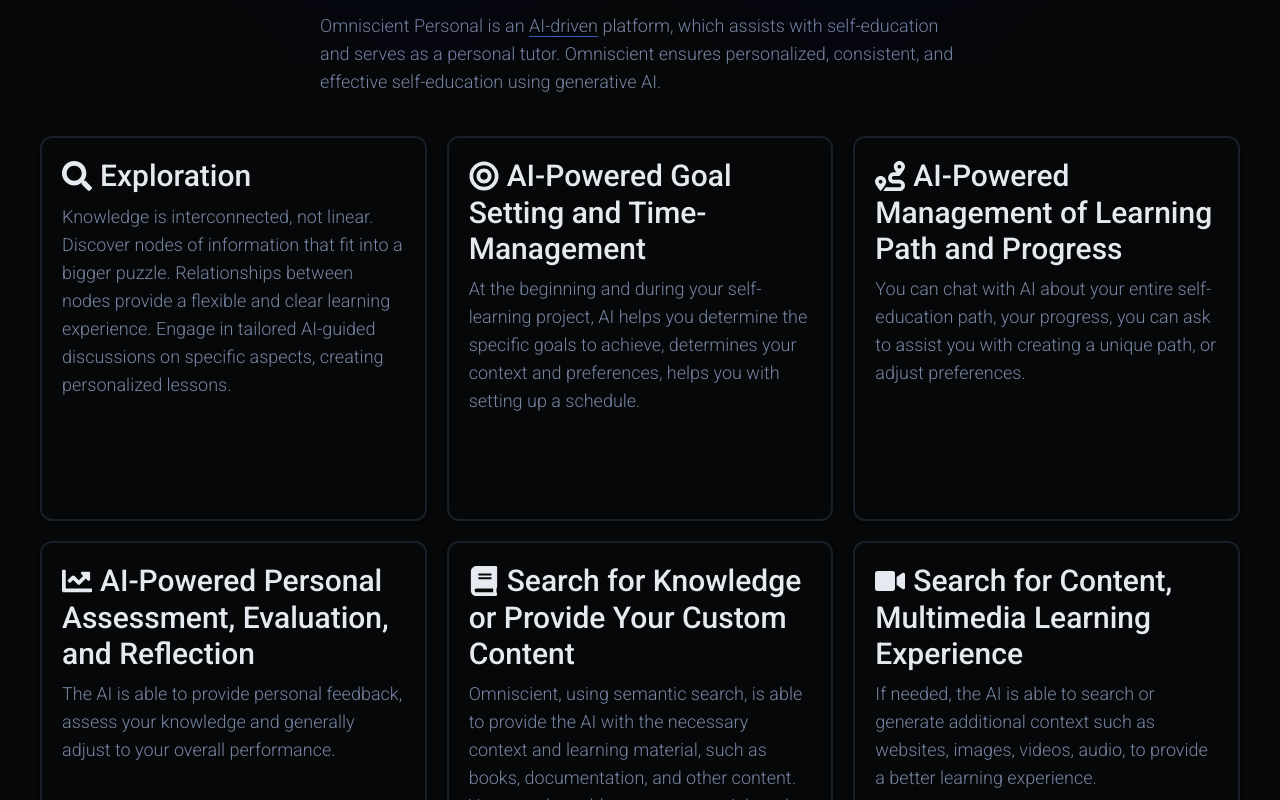
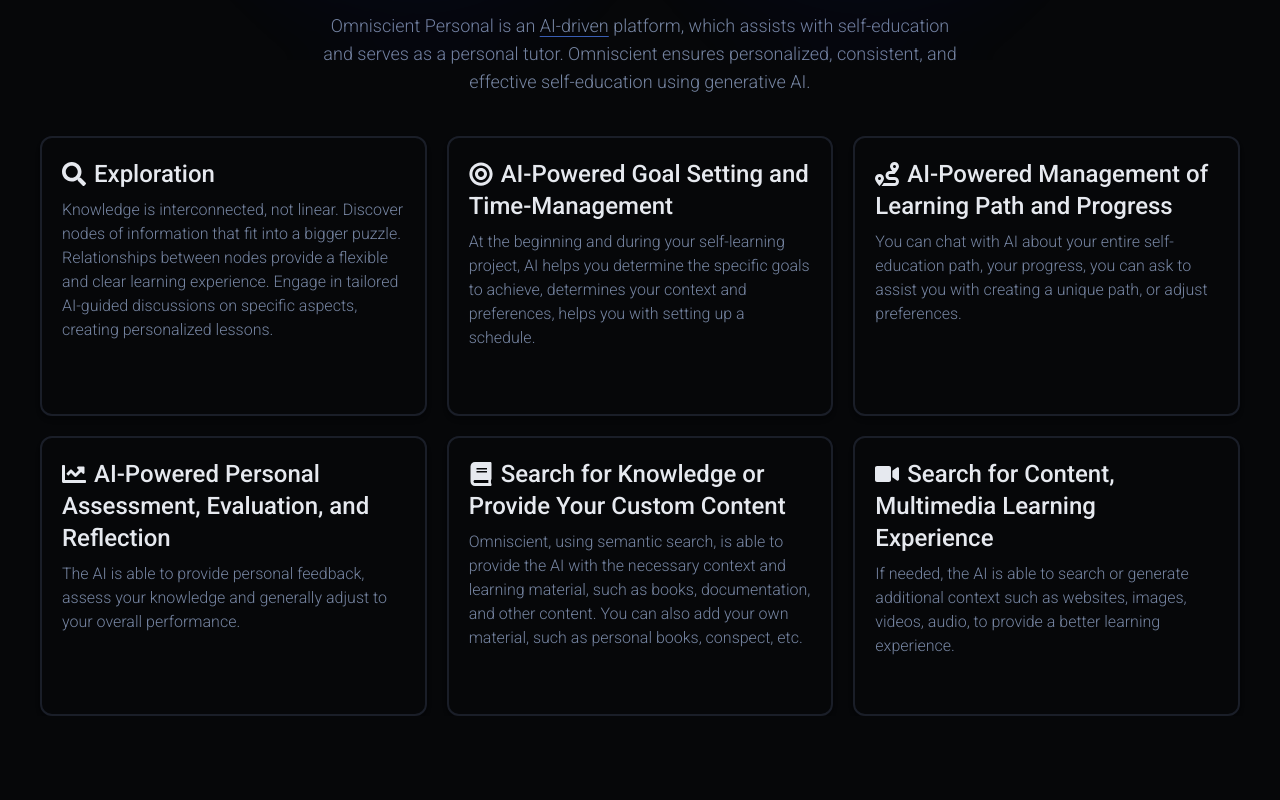
Before and after one commit to Lavryniukk/omniscent-frontend, a Next.js app: page / in a window 1280 px wide. Shown: the part 940-1740 px from the top of the page. Built offline with nearby package versions, Linux system fonts and the light colour scheme.

Commit message:
Added responsivness for features section

```diff
--- a/app/globals.css
+++ b/app/globals.css
@@ -30,10 +30,15 @@
   --secondary: #1a1e28;
   --accent: #7685a2;
 }
-
-/* } */
+@layer components {
+  .inset-shadow {
+    box-shadow:
+      inset 7px 7px 14px #020304,
+      inset -7px -7px 14px #0a0b0e;
+  }
+}
 body {
-  background: var(--background)
+  background: var(--background);
 }
 
 .gradient {
--- a/app/modules/FeaturesPage/Features.tsx
+++ b/app/modules/FeaturesPage/Features.tsx
@@ -13,10 +13,10 @@ let Features = () => {
       className=" features overflow-x-hidden h-fit bg-transparent my-20 mx-auto box-border max-w-10xl
 	w-full"
     >
-      <h2 className="text-text font-roboto font-medium mx-auto  text-center text-4xl">
+      <h2 className="text-text font-roboto font-medium mx-auto text-center text-5xl md:text-4xl">
         What`s Omniscient?
       </h2>
-      <p className="font-roboto font-light mx-auto text-accent text-lg w-1/2 mt-16">
+      <p className="font-roboto font-light mx-auto text-accent text-sm w-2/3 md:text-lg md:w-1/2 text-center mt-16">
         Omniscient Personal is an{" "}
         <span className=" underline-offset-4 under underline decoration-primary">
           AI-driven
@@ -25,13 +25,13 @@ let Features = () => {
         tutor. Omniscient ensures personalized, consistent, and effective
         self-education using generative AI.
       </p>
-      <div className="grid mt-10 w-full h-fit box-border px-10 gap-5 grid-cols-3 grid-rows-2">
-        <div className="p-5 shadow-md bg-transparent border-2 border-secondary rounded-xl">
-          <h2 className="text-text font-roboto font-medium text-3xl mb-2">
+      <div className="grid mt-10 w-full h-fit box-border px-10 gap-2 md:gap-5 grid-cols-1 md:grid-cols-2 lg:grid-cols-3">
+        <div className="p-5 shadow-md hover:border-accent h-fit md:min-h-md lg:min-h-lg xl:min-h-md transition-colors duration-300 bg-transparent border-2 border-secondary rounded-xl">
+          <h2 className="text-text font-roboto font-medium text-lg md:text-xl lg:text-2xl 2xl:text-3xl mb-2">
             <FaSearch className="mb-1 mr-2 inline-block" />
             Exploration
           </h2>
-          <p className="text-accent text-lg font-roboto font-light">
+          <p className="text-accent lg:text-md 2xl:text-lg font-roboto font-light">
             Knowledge is interconnected, not linear. Discover nodes of
             information that fit into a bigger puzzle. Relationships between
             nodes provide a flexible and clear learning experience. Engage in
@@ -39,57 +39,56 @@ let Features = () => {
             personalized lessons.
           </p>
         </div>
-        <div className="p-5 shadow-md bg-transparent border-2 border-secondary rounded-xl">
-          <h2 className="text-text font-roboto font-medium text-3xl mb-2">
+        <div className="p-5 shadow-md hover:border-accent h-fit md:min-h-md lg:min-h-lg xl:min-h-md transition-colors duration-300 bg-transparent border-2 border-secondary rounded-xl">
+          <h2 className="text-text font-roboto font-medium text-lg md:text-xl lg:text-2xl 2xl:text-3xl mb-2">
             <FaBullseye className="mb-1 mr-2 inline-block" />
             AI-Powered Goal Setting and Time-Management
           </h2>
-          <p className="text-accent text-lg font-roboto font-light">
+          <p className="text-accent lg:text-md 2xl:text-lg font-roboto font-light">
             At the beginning and during your self-learning project, AI helps you
             determine the specific goals to achieve, determines your context and
             preferences, helps you with setting up a schedule.
           </p>
         </div>
-        <div className="p-5 shadow-md bg-transparent border-2 border-secondary rounded-xl">
-          <h2 className="text-text font-roboto font-medium text-3xl mb-2">
+        <div className="p-5 shadow-md hover:border-accent h-fit md:min-h-md lg:min-h-lg xl:min-h-md transition-colors duration-300 bg-transparent border-2 border-secondary rounded-xl">
+          <h2 className="text-text font-roboto font-medium text-lg md:text-xl lg:text-2xl 2xl:text-3xl mb-2">
             <FaRoute className="mb-1 mr-2 inline-block" />
             AI-Powered Management of Learning Path and Progress
           </h2>
-          <p className="text-accent text-lg font-roboto font-light">
+          <p className="text-accent lg:text-md 2xl:text-lg font-roboto font-light">
             You can chat with AI about your entire self-education path, your
             progress, you can ask to assist you with creating a unique path, or
             adjust preferences.
           </p>
         </div>
-        <div className="p-5 shadow-md bg-transparent border-2 border-secondary rounded-xl">
-          <h2 className="text-text font-roboto font-medium text-3xl mb-2">
+        <div className="p-5 shadow-md hover:border-accent h-fit md:min-h-md lg:min-h-lg xl:min-h-md transition-colors duration-300 bg-transparent border-2 border-secondary rounded-xl">
+          <h2 className="text-text font-roboto font-medium text-lg md:text-xl lg:text-2xl 2xl:text-3xl mb-2">
             <FaChartLine className=" mb-1 mr-2 inline-block" />
             AI-Powered Personal Assessment, Evaluation, and Reflection
           </h2>
-          <p className="text-accent text-lg font-roboto font-light">
+          <p className="text-accent lg:text-md 2xl:text-lg font-roboto font-light">
             The AI is able to provide personal feedback, assess your knowledge
             and generally adjust to your overall performance.
           </p>
         </div>
-        <div className="p-5 shadow-md bg-transparent border-2 border-secondary rounded-xl">
-          <h2 className="text-text font-roboto font-medium text-3xl mb-2">
+        <div className="p-5 shadow-md hover:border-accent h-fit md:min-h-md lg:min-h-lg xl:min-h-md transition-colors duration-300 bg-transparent border-2 border-secondary rounded-xl">
+          <h2 className="text-text font-roboto font-medium text-lg md:text-xl lg:text-2xl 2xl:text-3xl mb-2">
             <FaBook className=" mb-1 mr-2 inline-block" />
             Search for Knowledge or Provide Your Custom Content
           </h2>
-          <p className="text-accent text-lg font-roboto font-light">
+          <p className="text-accent lg:text-md 2xl:text-lg font-roboto font-light">
             Omniscient, using semantic search, is able to provide the AI with
             the necessary context and learning material, such as books,
             documentation, and other content. You can also add your own
-            material, such as personal books, conspect, etc. Because of that,
-            the AI is capable of providing up-to-date and specific knowledge.
+            material, such as personal books, conspect, etc.
           </p>
         </div>
-        <div className="p-5 shadow-md bg-transparent border-2 border-secondary rounded-xl">
-          <h2 className="text-text font-roboto font-medium text-3xl mb-2">
+        <div className="p-5 shadow-md hover:border-accent h-fit md:min-h-md lg:min-h-lg xl:min-h-md transition-colors duration-300 bg-transparent border-2 border-secondary rounded-xl">
+          <h2 className="text-text font-roboto font-medium text-lg md:text-xl lg:text-2xl 2xl:text-3xl mb-2">
             <FaVideo className=" mb-1 mr-2 inline-block" />
             Search for Content, Multimedia Learning Experience
           </h2>
-          <p className="text-accent text-lg font-roboto font-light">
+          <p className="text-accent lg:text-md 2xl:text-lg font-roboto font-light">
             If needed, the AI is able to search or generate additional context
             such as websites, images, videos, audio, to provide a better
             learning experience.
--- a/tailwind.config.ts
+++ b/tailwind.config.ts
@@ -17,6 +17,11 @@ const config: Config = {
       maxWidth: {
         "10xl": "1600px",
       },
+      minHeight: {
+        sm: "100px",
+        md: "280px",
+        lg: "340px",
+      },
       colors: {
         primary: "var(--primary)",
         secondary: "var(--secondary)",
```
